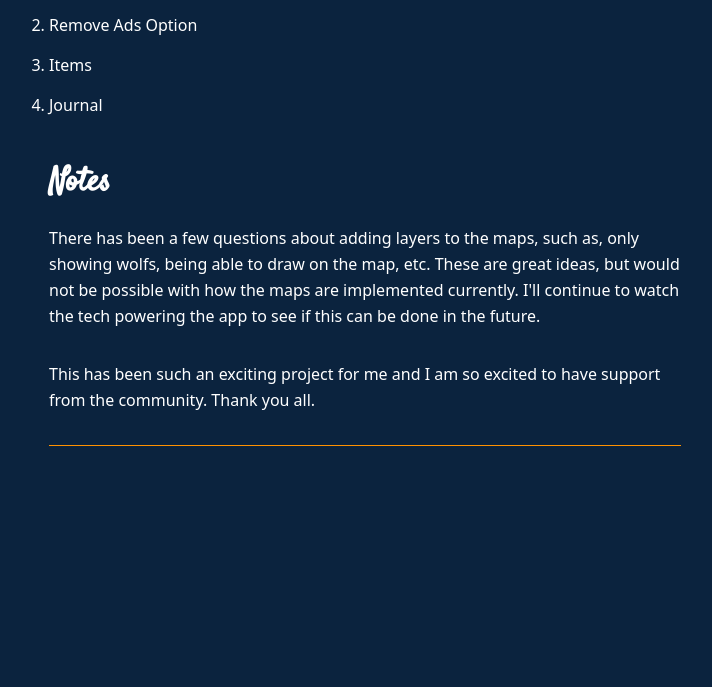
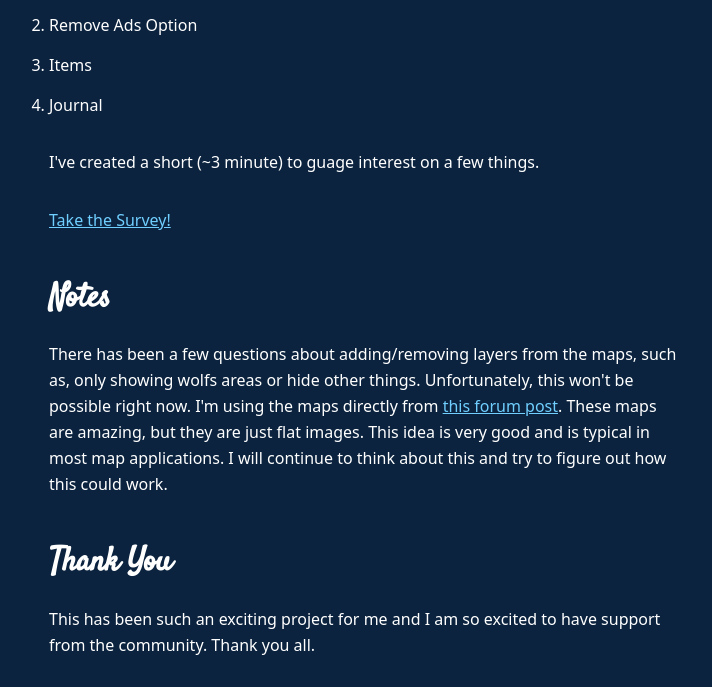
Before and after one commit to brooksbecton/Extended-Night-Privacy-Policy, a Gatsby site: page /v1.0.10/ in a window 1280 px wide. Shown: the part 661-1348 px from the top of the page, without its empty margins (275-987 px from the left). Before the commit the page ends 1171 px from the top, so only its background shows below. Built offline with nearby package versions, Linux system fonts and the light colour scheme; Gatsby itself is replaced by a stand-in of ours.

Commit message:
Update wording and add survey link

```diff
--- a/content/blog/v1.0.10/index.md
+++ b/content/blog/v1.0.10/index.md
@@ -17,8 +17,14 @@ description: "Colored maps, Custom Trophies, Trophy Tabs, Change Log Screen"
 1. Items
 1. Journal
 
+I've created a short (~3 minute) to guage interest on a few things.
+
+[Take the Survey!](https://docs.google.com/forms/d/e/1FAIpQLSeHVUMfiYsybNZMK3viHRDdNWo4OaHUk8rjsks8RffTpkqvvQ/viewform?usp=sf_link)
+
 ## Notes
 
-There has been a few questions about adding layers to the maps, such as, only showing wolfs, being able to draw on the map, etc. These are great ideas, but would not be possible with how the maps are implemented currently. I'll continue to watch the tech powering the app to see if this can be done in the future.
+There has been a few questions about adding/removing layers from the maps, such as, only showing wolfs areas or hide other things. Unfortunately, this won't be possible right now. I'm using the maps directly from [this forum post](https://steamcommunity.com/sharedfiles/filedetails/?id=1901570789). These maps are amazing, but they are just flat images. This idea is very good and is typical in most map applications. I will continue to think about this and try to figure out how this could work.
 
+
+## Thank You
 This has been such an exciting project for me and I am so excited to have support from the community. Thank you all.
```
